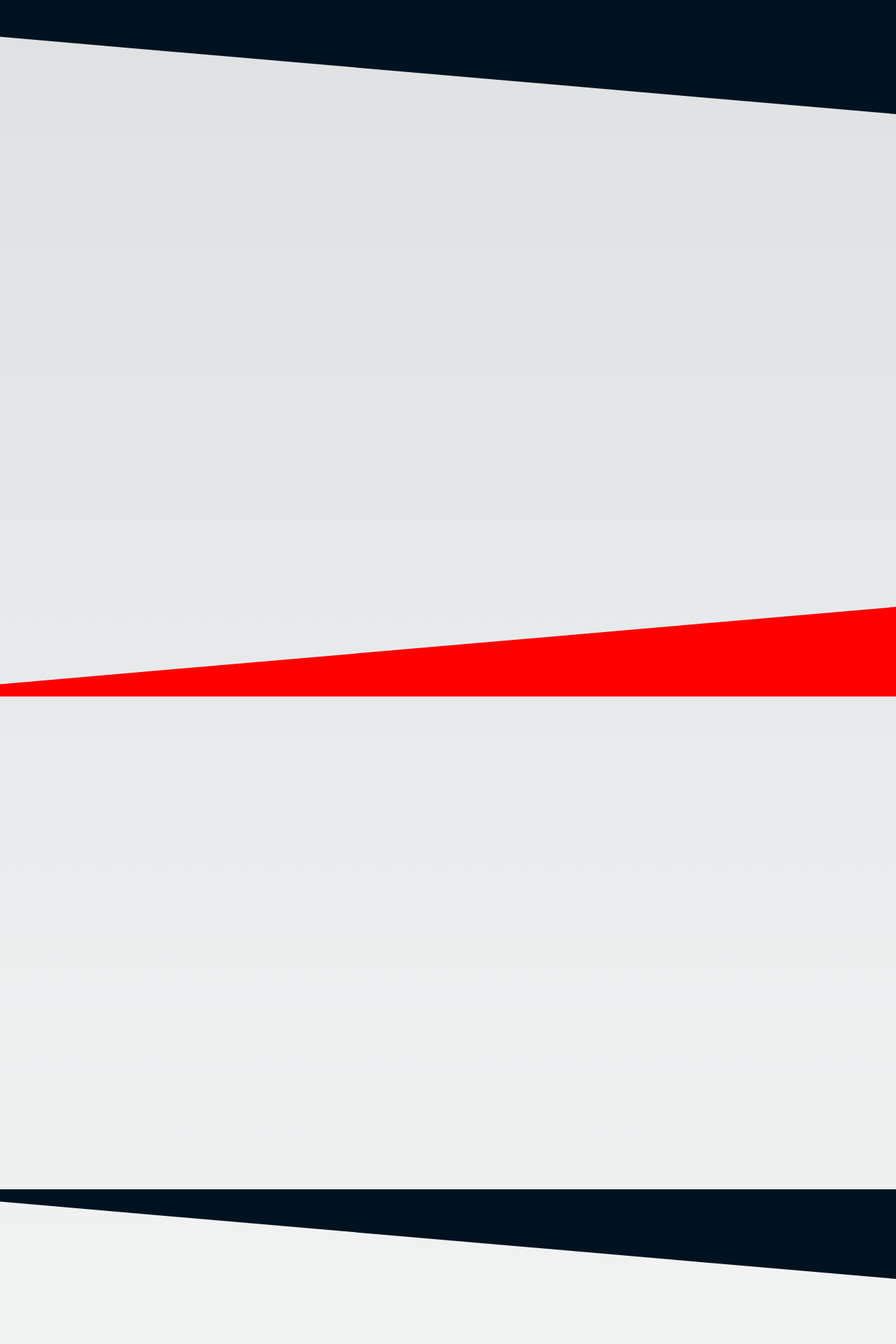
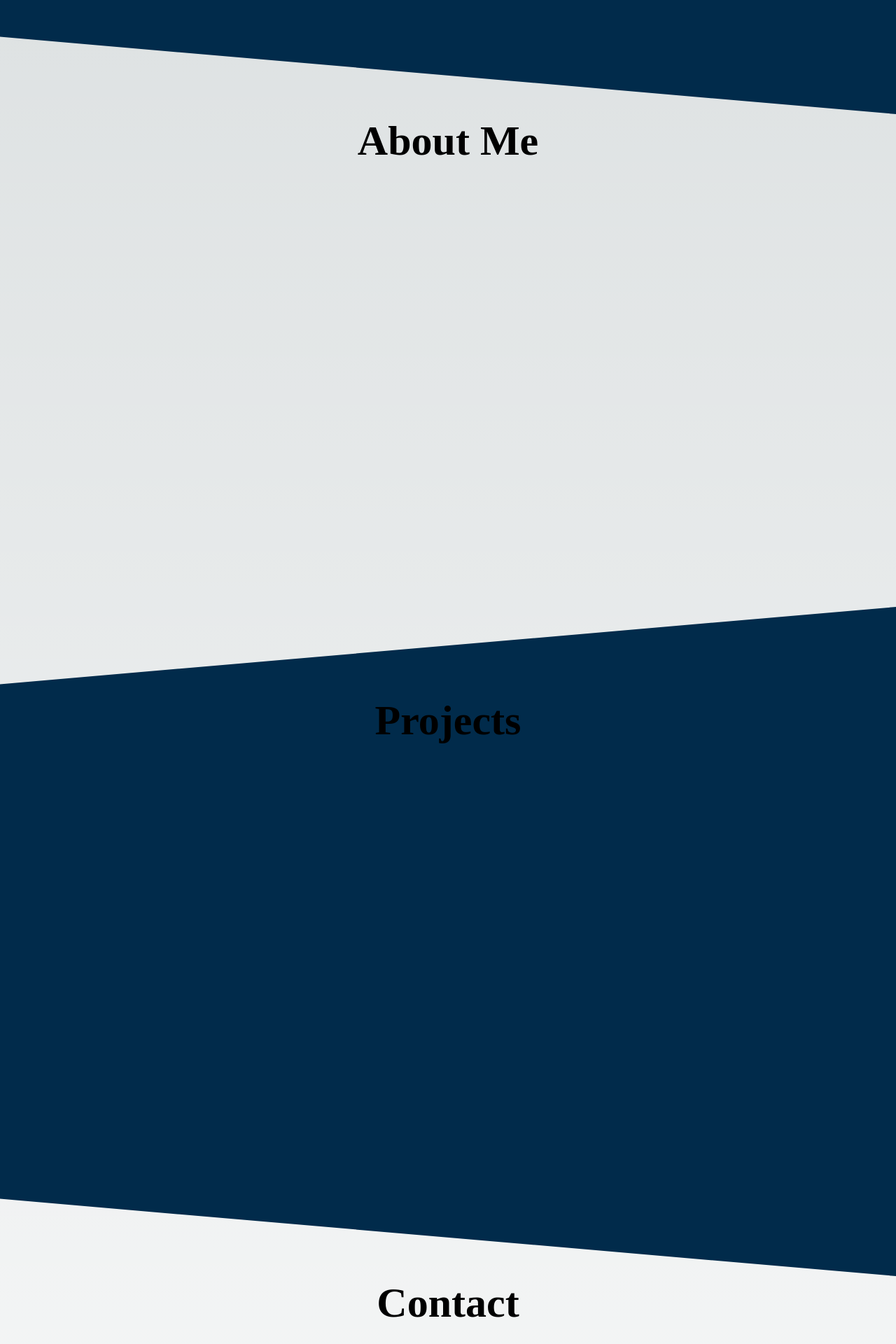
Before and after one commit to makyiabonner/portfolio, a Next.js app: page / in a window 1280 px wide. Shown: the part 740-2660 px from the top of the page at 70% size. Built offline with nearby package versions, Linux system fonts and the light colour scheme; a web font is replaced by a local one.

Commit message:
chore: general jsx and css setup complete

```diff
--- a/src/pages/index.js
+++ b/src/pages/index.js
@@ -33,17 +33,38 @@ export default function Home() {
           <h3 className={styles.landingSubtitle}>Front-end Developer</h3>
         </section>
       </main>
-      <svg  data-name="Layer 1" xmlns="http://www.w3.org/2000/svg" viewBox="0 0 1200 120" preserveAspectRatio="none" ><path  d="M1200 120L0 16.48 0 0 1200 0 1200 120z" class="shape-fill" fill="#001220" fill-opacity="1"></path></svg>
-      <section className={styles.secondMain}></section>
-      <svg data-name="Layer 1" xmlns="http://www.w3.org/2000/svg" viewBox="0 0 1200 120" preserveAspectRatio="none">
-        <path d="M1200 0L0 103.52 0 120 1200 120 1200 0z" className="shape-fill" fill="red"></path>
+      <svg  data-name="Layer 1" xmlns="http://www.w3.org/2000/svg" viewBox="0 0 1200 120" preserveAspectRatio="none" >
+        <path  d="M1200 120L0 16.48 0 0 1200 0 1200 120z" className="shape-fill" fill="#012b4b" fill-opacity="1"></path>
       </svg>
-      <section className={styles.secondMain}></section>
-      <svg  data-name="Layer 1" xmlns="http://www.w3.org/2000/svg" viewBox="0 0 1200 120" preserveAspectRatio="none" ><path  d="M1200 120L0 16.48 0 0 1200 0 1200 120z" class="shape-fill" fill="#001220" fill-opacity="1"></path></svg>
-      <section className={styles.secondMain}></section>
-      <section className={styles.secondMain}></section>
+      <section className={styles.secondMain}>
+        <div>
+          <h2>About Me</h2>
+        </div>
+      </section>
+      <svg data-name="Layer 1" xmlns="http://www.w3.org/2000/svg" viewBox="0 0 1200 120" preserveAspectRatio="none" style={{display: "block"}}>
+        <path d="M1200 0L0 103.52 0 120 1200 120 1200 0z" class="shape-fill" fill="#012b4b"></path>
+      </svg>
+      <section className={styles.thirdMain}>
+        <div>
+          <h2>Projects</h2>
+        </div>
+      </section>
+      <svg  data-name="Layer 1" xmlns="http://www.w3.org/2000/svg" viewBox="0 0 1200 120" preserveAspectRatio="none">
+        <path  d="M1200 120L0 16.48 0 0 1200 0 1200 120z" class="shape-fill" fill="#012b4b" fill-opacity="1"></path>
+      </svg>
+      <section className={styles.fourthMain}>
+        <div>
+          <h2>Contact</h2>
+        </div>
+      </section>
+      <svg data-name="Layer 1" xmlns="http://www.w3.org/2000/svg" viewBox="0 0 1200 120" preserveAspectRatio="none" style={{display: "block"}}>
+        <path d="M1200 0L0 103.52 0 120 1200 120 1200 0z" class="shape-fill" fill="#012b4b"></path>
+      </svg>
+      <footer className={styles.footer}>
+        <div>
 
-
+        </div>
+      </footer>
     </>
   )
 }
--- a/src/styles/Home.module.css
+++ b/src/styles/Home.module.css
@@ -7,7 +7,7 @@
   align-items: center;
   justify-content: space-between;
   padding:10px 20px;
-  background-color: #001220;
+  background-color: #012b4b;
   color:white;
 }
 .nav{
@@ -44,7 +44,7 @@
 }
 .main{
   height: 700px;
-  background-color: #001220;
+  background-color: #012b4b;
   display: flex;
   align-items: center;
   padding:30px;
@@ -57,6 +57,17 @@
   color:red;
   font-size: 40px;
 }
-.secondMain{
+.secondMain,.thirdMain,.fourthMain{
+  display:flex;
+  align-items:flex-start;
+  justify-content: center;
+  font-size: 40px;
   height:700px;
 }
+.thirdMain{
+  background-color: #012b4b;
+}
+.footer{
+  background: linear-gradient(#012b4b, black);
+  height:400px;
+}
```
